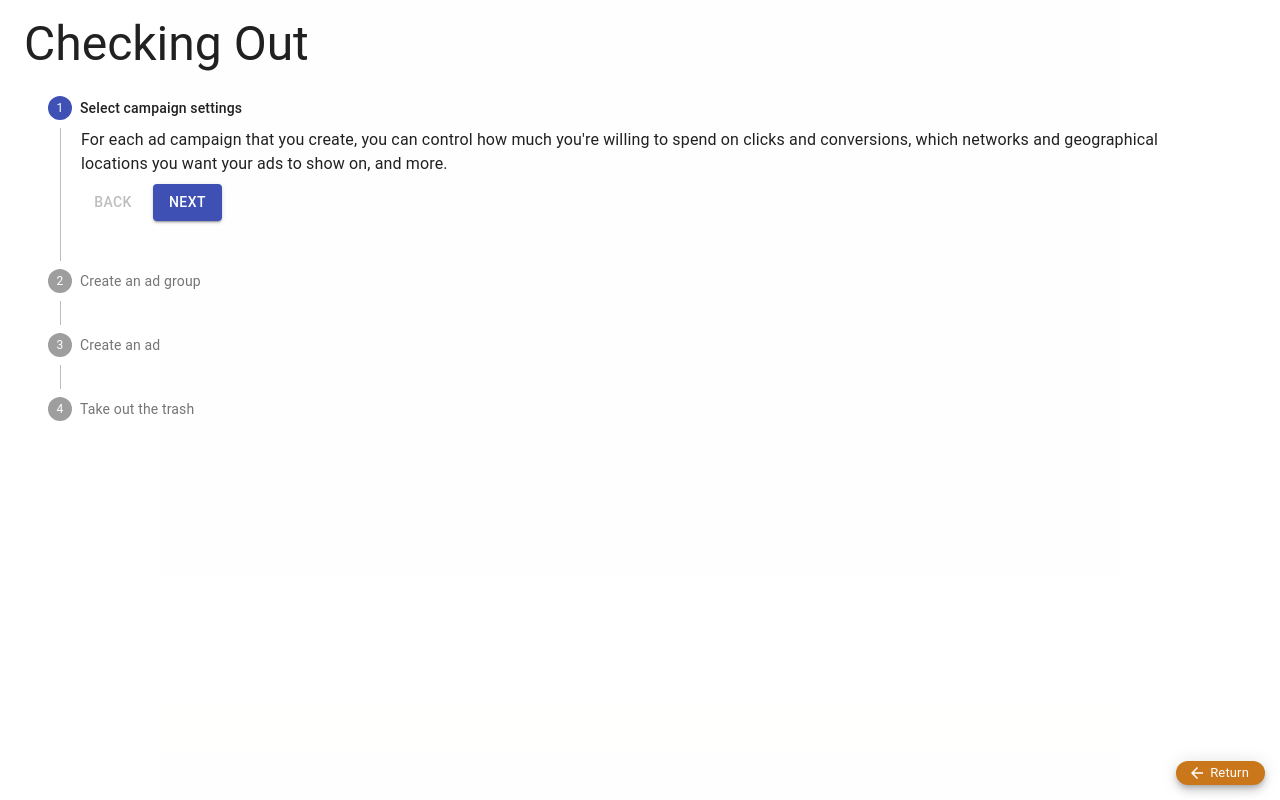
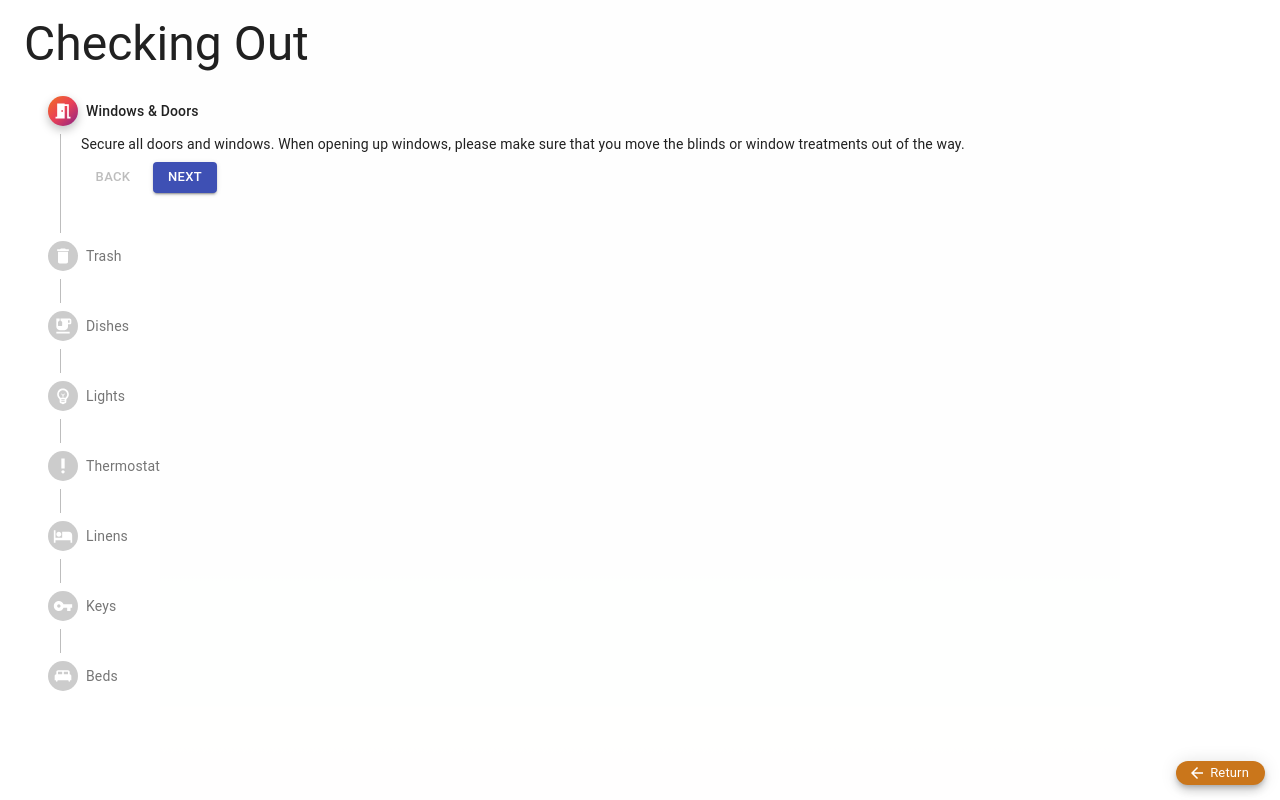
Before and after one commit to kylegibson15/my-vacation-home, a React (Create React App) app: page /my-vacation-home/check-out in a window 1280 px wide. Built offline with nearby package versions, Linux system fonts and the light colour scheme.

Commit message:
check out page with correct info and better ui

```diff
--- a/src/components/pages/CheckOut.tsx
+++ b/src/components/pages/CheckOut/CheckOut.tsx
@@ -14,6 +14,8 @@ import {
   Typography
 } from '@material-ui/core';
 import { ArrowBack } from '@material-ui/icons';
+
+import StepIcon from './StepIcon';
 
 const useStyles = makeStyles((theme) => ({
   root: {
@@ -36,34 +38,44 @@ const useStyles = makeStyles((theme) => ({
 
 function getSteps() {
   return [
-    'Select campaign settings',
-    'Create an ad group',
-    'Create an ad',
-    'Take out the trash'
+    'Windows & Doors',
+    'Trash',
+    'Dishes',
+    'Lights',
+    'Thermostat',
+    'Linens',
+    'Keys',
+    'Beds'
   ];
 }
 
 function getStepContent(step: number) {
   switch (step) {
     case 0:
-      return `For each ad campaign that you create, you can control how much
-              you're willing to spend on clicks and conversions, which networks
-              and geographical locations you want your ads to show on, and more.`;
+      return `Secure all doors and windows. When opening up windows, please make sure
+              that you move the blinds or window treatments out of the way.`;
     case 1:
-      return 'An ad group contains one or more ads which target a shared set of keywords.';
+      return `Bag all trash and place it in the trash collection area.
+              The trash bins are located in the garage outside the door.`;
     case 2:
-      return `Try out different ad text to see what brings in the most customers,
-              and learn how to enhance your ads using features like ad extensions.
-              If you run into any problems with your ads, find out how to tell if
-              they're running and how to resolve approval issues.`;
+      return `Load and run the dishwasher.`;
     case 3:
-      return 'Be sure to bag any trash and have the bag ready for the cleaners.';
+      return 'Turn off all Lights.';
+    case 4:
+      return `Please make sure the the heat is left on 55 degrees`;
+    case 5:
+      return `Any unused linens/ towels should remain in place. Place all used towels on the tile floor.`;
+    case 6:
+      return `Return the lockbox key back to its place in the lockbox.
+              The 2 sets of keys that you found inside the condo need to be put back on the wooden counter area.`;
+    case 7:
+      return `Please strip the beds.`;
     default:
       return 'Unknown step';
   }
 }
 
-export default function CheckOut() {
+function CheckOut() {
   const classes = useStyles();
   const [activeStep, setActiveStep] = React.useState(0);
   const steps = getSteps();
@@ -113,15 +125,16 @@ export default function CheckOut() {
         <Stepper activeStep={activeStep} orientation="vertical">
           {steps.map((label, index) => (
             <Step key={label}>
-              <StepLabel>{label}</StepLabel>
+              <StepLabel StepIconComponent={StepIcon}>{label}</StepLabel>
               <StepContent>
-                <Typography>{getStepContent(index)}</Typography>
+                <Typography variant="body2">{getStepContent(index)}</Typography>
                 <div className={classes.actionsContainer}>
                   <div>
                     <Button
                       disabled={activeStep === 0}
                       onClick={handleBack}
                       className={classes.button}
+                      size="small"
                     >
                       Back
                     </Button>
@@ -130,6 +143,7 @@ export default function CheckOut() {
                       color="primary"
                       onClick={handleNext}
                       className={classes.button}
+                      size="small"
                     >
                       {activeStep === steps.length - 1 ? 'Finish' : 'Next'}
                     </Button>
@@ -141,10 +155,14 @@ export default function CheckOut() {
         </Stepper>
         {activeStep === steps.length && (
           <Paper square elevation={0} className={classes.resetContainer}>
-            <Typography>
-              All steps completed - you&apos;re ready check out
+            <Typography variant="body2">
+              All steps completed - you&apos;re ready to check out
             </Typography>
-            <Button onClick={handleReset} className={classes.button}>
+            <Button
+              onClick={handleReset}
+              className={classes.button}
+              size="small"
+            >
               Reset
             </Button>
           </Paper>
@@ -171,3 +189,5 @@ export default function CheckOut() {
     </motion.div>
   );
 }
+
+export default CheckOut;
--- /dev/null
+++ b/src/components/pages/CheckOut/StepIcon.tsx
@@ -0,0 +1,97 @@
+import React from 'react';
+import clsx from 'clsx';
+import { StepIconProps as IStepIconProps, makeStyles } from '@material-ui/core';
+import {
+  KingBed,
+  Check,
+  Delete,
+  EmojiFoodBeverage,
+  EmojiObjectsOutlined,
+  Hotel,
+  PriorityHigh,
+  MeetingRoom,
+  VpnKey
+} from '@material-ui/icons';
+
+const useColorlibStepIconStyles = makeStyles({
+  root: {
+    backgroundColor: '#ccc',
+    zIndex: 1,
+    color: '#fff',
+    width: 30,
+    height: 30,
+    display: 'flex',
+    borderRadius: '50%',
+    justifyContent: 'center',
+    alignItems: 'center'
+  },
+  active: {
+    backgroundImage:
+      'linear-gradient( 136deg, rgb(242,113,33) 0%, rgb(233,64,87) 50%, rgb(138,35,135) 100%)',
+    boxShadow: '0 4px 10px 0 rgba(0,0,0,.25)'
+  },
+  completed: {
+    backgroundImage:
+      'linear-gradient(136deg, rgba(46,42,42,1) 0%, rgba(72,84,43,1) 5%, rgba(82,101,44,1) 9%, rgba(89,113,44,1) 13%, rgba(149,208,47,1) 100%)'
+  }
+});
+const ICON_SIZE = 'small';
+function StepIcon({ active, completed, icon }: IStepIconProps) {
+  const classes = useColorlibStepIconStyles();
+
+  const icons: { [index: string]: React.ReactElement } = {
+    1: completed ? (
+      <Check fontSize={ICON_SIZE} />
+    ) : (
+      <MeetingRoom fontSize={ICON_SIZE} />
+    ),
+    2: completed ? (
+      <Check fontSize={ICON_SIZE} />
+    ) : (
+      <Delete fontSize={ICON_SIZE} />
+    ),
+    3: completed ? (
+      <Check fontSize={ICON_SIZE} />
+    ) : (
+      <EmojiFoodBeverage fontSize={ICON_SIZE} />
+    ),
+    4: completed ? (
+      <Check fontSize={ICON_SIZE} />
+    ) : (
+      <EmojiObjectsOutlined fontSize={ICON_SIZE} />
+    ),
+    5: completed ? (
+      <Check fontSize={ICON_SIZE} />
+    ) : (
+      <PriorityHigh fontSize={ICON_SIZE} />
+    ),
+    6: completed ? (
+      <Check fontSize={ICON_SIZE} />
+    ) : (
+      <Hotel fontSize={ICON_SIZE} />
+    ),
+    7: completed ? (
+      <Check fontSize={ICON_SIZE} />
+    ) : (
+      <VpnKey fontSize={ICON_SIZE} />
+    ),
+    8: completed ? (
+      <Check fontSize={ICON_SIZE} />
+    ) : (
+      <KingBed fontSize={ICON_SIZE} />
+    )
+  };
+
+  return (
+    <div
+      className={clsx(classes.root, {
+        [classes.active]: active,
+        [classes.completed]: completed
+      })}
+    >
+      {icons[String(icon)]}
+    </div>
+  );
+}
+
+export default StepIcon;
--- /dev/null
+++ b/src/components/pages/CheckOut/index.ts
@@ -0,0 +1 @@
+export { default as CheckOut } from './CheckOut';
--- a/src/components/pages/index.ts
+++ b/src/components/pages/index.ts
@@ -1,2 +1,2 @@
-export { default as CheckOut } from './CheckOut';
+export { CheckOut } from './CheckOut';
 export { default as Home } from './Home';
```
Also changed, not shown: src/components/styles/TopicCard.styles.ts (renamed from src/components/styles/TopicCard.styles.tsx).
